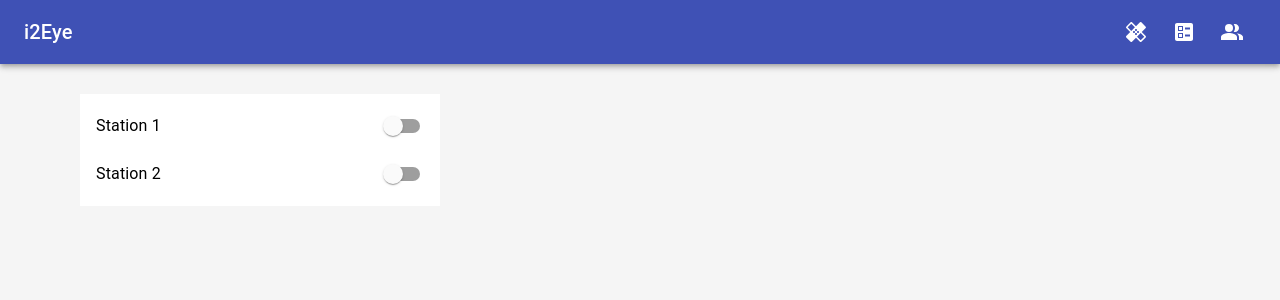
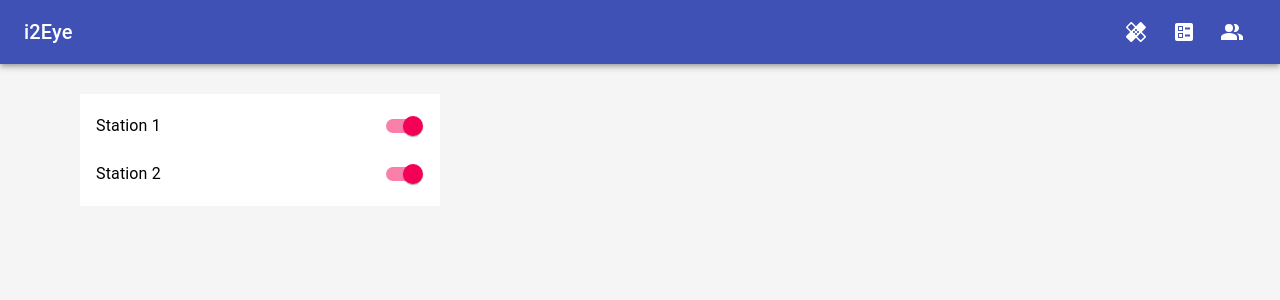
Before and after one commit to i2Eye/i2Eye-Front, a React (Create React App) app: page /stations in a window 1280 px wide. Shown: the top 300 px of the page. Built offline with nearby package versions, Linux system fonts and the light colour scheme.

Commit message:
Added the toggle function

```diff
--- a/src/Components/StationComponents/PatientSearch.js
+++ b/src/Components/StationComponents/PatientSearch.js
@@ -6,7 +6,7 @@ import Card from "@material-ui/core/Card";
 import CardContent from "@material-ui/core/CardContent";
 import Typography from "@material-ui/core/Typography";
 import { withStyles } from "@material-ui/core/styles";
-
+import { Link } from "react-router-dom";
 const useStyles = () => ({
   root: {
     maxWidth: 275,
@@ -26,14 +26,9 @@ const useStyles = () => ({
 
 class PatientSearch extends Component {
   state = {
-    swtich: true,
+    checked: true,
     input: "",
-    station: [
-      { id: 1, available: false },
-      { id: 2, available: true },
-      { id: 3, available: true },
-    ],
-    selected: null,
+    patient: null,
   };
 
   //Replace with function to retrieve list of people when backend team is done
@@ -50,7 +45,7 @@ class PatientSearch extends Component {
   };
 
   handleMasterSearch = (e, v, r) => {
-    this.setState({ selected: v });
+    this.setState({ patient: v });
   };
 
   //Find a way to render an alert if there is no next person in the queue
@@ -59,10 +54,8 @@ class PatientSearch extends Component {
       (person) => person.available
     );
     availablePeople.length <= 0
-      ? this.setState({ selected: null })
-      : this.setState({ selected: availablePeople[0] });
-
-
+      ? this.setState({ patient: null })
+      : this.setState({ patient: availablePeople[0] });
   };
 
   getCard = (classes, person) => {
@@ -89,7 +82,8 @@ class PatientSearch extends Component {
   };
 
   render() {
-    const { classes } = this.props;
+    const { classes, previousStep, selectedStation } = this.props;
+    const { checked, input, patient } = this.state;
 
     return (
       <div>
@@ -103,10 +97,6 @@ class PatientSearch extends Component {
             option.name +
             (!option.available ? " (busy)" : "")
           }
-          /* The search is actually a master search so that the person can put whatever patient they want next. (It's probably used in the case
-          something happends and we need to overwrite the queue manually :/// ) */
-
-          //getOptionDisabled={(option) => !option.available}
           style={{ width: 300 }}
           renderInput={(params) => (
             <TextField
@@ -116,10 +106,11 @@ class PatientSearch extends Component {
             />
           )}
           onInputChange={this.handleInput}
-          inputValue={this.state.input}
+          inputValue={input}
           onChange={this.handleMasterSearch}
           //Find a better getOptionSelected function
           getOptionSelected={(option, value) => option.id === value.id}
+          disabled={!checked}
         />
 
         <Button
@@ -127,7 +118,7 @@ class PatientSearch extends Component {
           color="primary"
           style={{ marginTop: 20, marginRight: 20, marginBottom: 20 }}
           onClick={this.getNextPerson}
-          disabled={this.state.selected !== null}
+          disabled={!checked}
         >
           Get Next Person
         </Button>
@@ -136,22 +127,30 @@ class PatientSearch extends Component {
           variant="contained"
           color="primary"
           style={{ marginTop: 20, marginBottom: 20 }}
-          onClick={() => this.setState({ input: "", selected: null })}
-          disabled={this.state.selected === null}
+          onClick={() => this.setState({ input: "", patient: null })}
+          disabled={!checked || patient === null}
         >
           Cancel
         </Button>
-
-        {this.state.selected === null
-          ? null
-          : this.getCard(classes, this.state.selected)}
         <br />
+        {patient === null ? null : this.getCard(classes, patient)}
 
         <Button
           variant="contained"
           color="primary"
-          style={{ marginTop: 20 }}
-          disabled={this.state.selected === null}
+          onClick={previousStep}
+          style={{
+            marginRight: 20,
+            marginTop: patient === null ? 145.563 : 20,
+          }}
+        >
+          Back
+        </Button>
+        <Button
+          variant="contained"
+          color="primary"
+          style={patient === null ? { marginTop: 145.563 } : { marginTop: 20 }}
+          disabled={!checked || patient === null}
         >
           Next
         </Button>
--- a/src/Components/StationComponents/StationList.js
+++ b/src/Components/StationComponents/StationList.js
@@ -1,82 +1,46 @@
-import React, { Component } from 'react';
-import List from '@material-ui/core/List';
-import ListItem from '@material-ui/core/ListItem';
-import ListItemSecondaryAction from '@material-ui/core/ListItemSecondaryAction';
-import ListItemText from '@material-ui/core/ListItemText';
-import Switch from '@material-ui/core/Switch';
+import React, { Component } from "react";
+import List from "@material-ui/core/List";
+import ListItem from "@material-ui/core/ListItem";
+import ListItemSecondaryAction from "@material-ui/core/ListItemSecondaryAction";
+import ListItemText from "@material-ui/core/ListItemText";
+import Switch from "@material-ui/core/Switch";
 import { withStyles } from "@material-ui/core/styles";
-
 
 const useStyles = (theme) => ({
   root: {
-    width: '100%',
+    width: "100%",
     maxWidth: 360,
     backgroundColor: theme.palette.background.paper,
   },
 });
 
 class StationList extends Component {
-
-    constructor(props) {
-        super(props)
-        this.state={
-         checked: [''] , id:''
-       }
-    this.handleToggle = this.handleToggle.bind(this);
-
-   }
-  handleToggle = (value)=>() => {
-    const {checked}= this.state;
-    const currentIndex = checked.indexOf(value);
-    const newChecked = [...checked];
-
-    if (currentIndex === -1) {
-      newChecked.push(value);
-      this.setState({id: value });
-    } else {
-      newChecked.splice(currentIndex, 1);
-    }
-
-    this.setState({checked: newChecked });
-    console.log(checked);
-  };
-
-
-  //need to improve/fix click Listbutton function for each station
-  //check for busy station etc.
-  handleClick=(e)=> {
-    e.preventDefault();
-    this.props.nextStep();
-  };
+  state = {};
 
   render() {
-    const {classes} = this.props;
+    const { classes, stations, handleClick, handleToggle } = this.props;
 
     return (
-
+      //using map to render so that we only have to change the stations state property
       <List className={classes.root}>
-      <ListItem button onClick={this.handleClick}>
-      <ListItemText id="switch-list-label-1" primary="Station 1" />
+        {stations.map((station, index) => (
+          <ListItem
+            key={index}
+            button
+            disabled={!station.checked} //handles the check if the station is off
+            onClick={handleClick(index)}
+          >
+            <ListItemText id={station.name} primary={station.name} />
             <ListItemSecondaryAction>
               <Switch
                 edge="end"
-            onChange={this.handleToggle('1')}
-            checked={this.state.checked.indexOf('1') !== -1}
-            inputProps={{ 'aria-labelledby': 'switch-list-label-1' }}
+                onChange={handleToggle(index)}
+                checked={station.checked}
+                inputProps={{ "aria-labelledby": "switch-list-label-1" }}
               />
             </ListItemSecondaryAction>
           </ListItem>
-      <ListItem button onClick={this.handleClick}>
-        <ListItemText id="switch-list-label-2" primary="Station 2" />
-        <ListItemSecondaryAction>
-          <Switch
-            edge="end"
-            onChange={this.handleToggle('2')}
-            checked={this.state.checked.indexOf('2') !== -1}
-            inputProps={{ 'aria-labelledby': 'switch-list-label-2' }}
-          />
-        </ListItemSecondaryAction>
-      </ListItem>
+        ))}
       </List>
     );
   }
--- a/src/Components/StationComponents/StationSelect.js
+++ b/src/Components/StationComponents/StationSelect.js
@@ -1,14 +1,17 @@
 /* eslint-disable default-case */
-import React, { Component } from "react";
+import React, { Component, lazy } from "react";
 import StationList from "./StationList";
 import PatientSearch from "./PatientSearch";
-
 
 class StationSelect extends Component {
   state = {
     step: 1,
-    id: ""
-  }
+    stations: [
+      { name: "Station 1", checked: true },
+      { name: "Station 2", checked: true },
+    ],
+    selectedStation: null,
+  };
 
   nextStep = () => {
     const { step } = this.state;
@@ -17,24 +20,52 @@ class StationSelect extends Component {
     });
   };
 
+  previousStep = () => {
+    const { step } = this.state;
+    this.setState({
+      step: step - 1,
+    });
+  };
+
+  handleClick = (index) => (e) => {
+    e.preventDefault();
+    this.setState({ selectedStation: this.state.stations[index] });
+    this.nextStep();
+  };
+
+  /* Takes in an index to find which station to handle. The event prop is automatically passed in through onChange and the state is updated */
+  handleToggle = (index) => (event) => {
+    const newStations = [...this.state.stations];
+    const changedStation = { ...newStations[index] }; //deep copies
+    changedStation.checked = event.target.checked; // change the checked value to that given by the onChange event
+    newStations[index] = changedStation; //reassigns to appropriate index
+    this.setState({ stations: newStations }); //sets state
+  };
 
   render() {
-    const {step} = this.state;
+    const { step, selectedStation } = this.state;
     switch (step) {
       case 1:
         return (
           <StationList
-                 nextStep={this.nextStep}
-            />
-        )
+            nextStep={this.nextStep}
+            handleToggle={this.handleToggle}
+            stations={this.state.stations}
+            handleClick={this.handleClick}
+          />
+        );
 
       case 2:
         return (
-        <PatientSearch />
-       )
-
+          <PatientSearch
+            selectedStation={selectedStation}
+            previousStep={this.previousStep}
+          />
+        );
+      default:
+        return 1;
+    }
   }
-}
 }
 
 export default StationSelect;
--- a/src/Stations.js
+++ b/src/Stations.js
@@ -1,14 +1,9 @@
 import React, { Component } from "react";
 import StationSelect from "./Components/StationComponents/StationSelect";
 
-
 class Stations extends Component {
   render() {
-    return (
-      <div>
-        <StationSelect />
-      </div>
-    );
+    return <StationSelect />;
   }
 }
 
```
Lines whose indentation alone changed are shown as unchanged.
